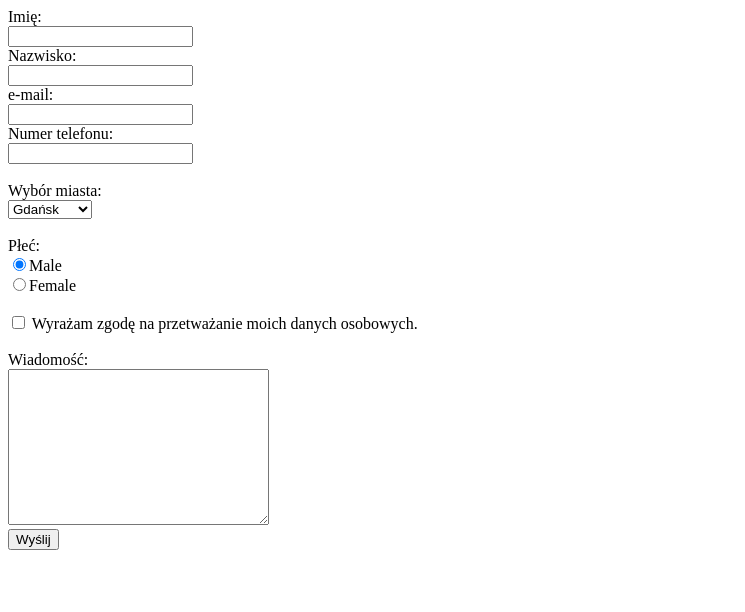
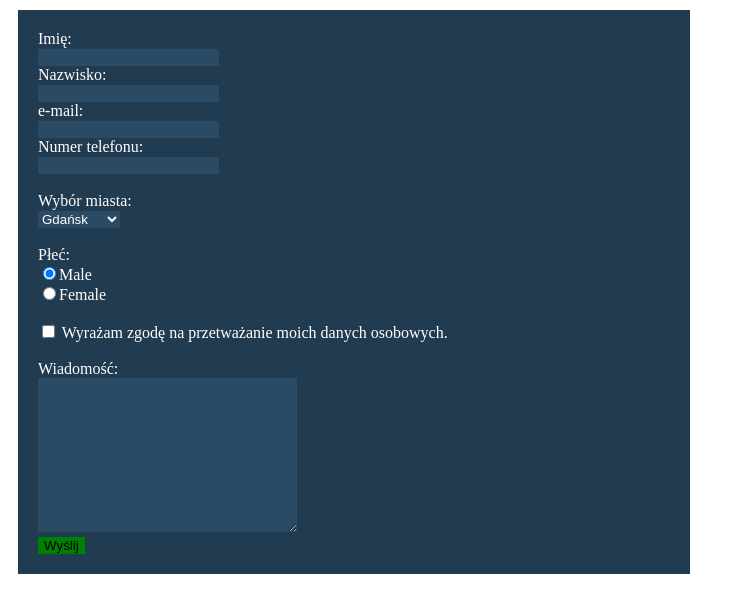
Before and after one commit to danielw12/formularz-html, a plain HTML site: page index.html in a window 1280 px wide. Shown: the whole page, without its empty margins (0-745 px from the left). Drawn offline with Linux system fonts and the light colour scheme.

Commit message:
ostylowanie formularza

```diff
--- /dev/null
+++ b/css/main.css
@@ -0,0 +1,25 @@
+form {
+    width: 50%;
+    background-color: #213b50;
+    color: white;
+    margin: 10px;
+    padding: 20px;
+}
+
+input, textarea, select {
+    background-color: #2b4a64;
+    border: #ffffff;
+}
+
+input:focus, textarea:focus, select:focus {
+    background-color: #4e708c;
+    border: #ffffff;
+}
+
+select {
+    color: white;
+}
+
+input[type=submit] {
+    background-color: green;
+}
--- a/index.html
+++ b/index.html
@@ -10,6 +10,7 @@
     <form action="https://formspree.io/dan19@o2.pl" method="post" id="cityform">
         <label for="imie">Imię:</label><br/>
         <input type="text" name="imie" id="imie"><br/>
+        <link rel="stylesheet" href="css/main.css">
 
         <label for="nazwisko">Nazwisko:</label><br/>
         <input type="text" name="nazwisko" id="nazwisko"><br/>
```
